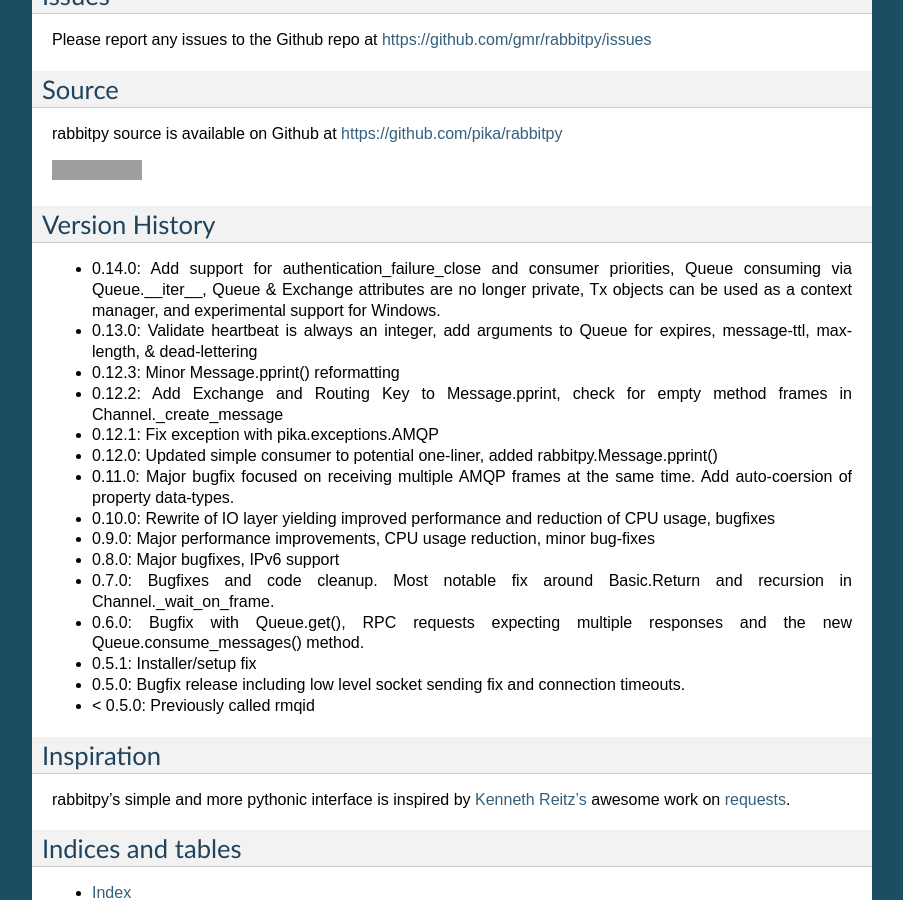
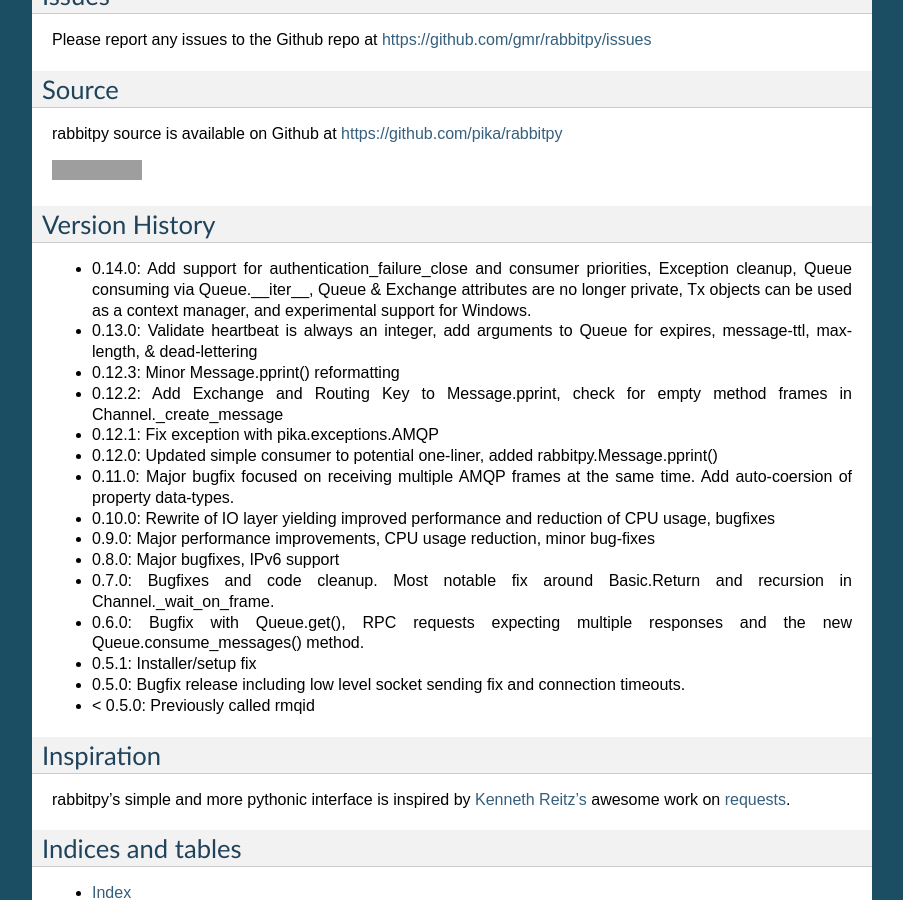
Before and after one commit to gmr/rabbitpy, a Sphinx documentation site: the page built from docs/index.rst, in a window 1280 px wide and 900 px high, scrolled down 1858 px. Shown: the whole window, without its empty margins (198-1101 px from the left). Built offline with Sphinx 7.4.7, drawn with Linux system fonts in a browser that asks for light colours; grey boxes are pictures that could not be loaded.

Commit message:
Add exception cleanup to the version history

```diff
--- a/README.rst
+++ b/README.rst
@@ -141,7 +141,7 @@
 
 Version History
 ---------------
-- 0.14.0: Add support for authentication_failure_close and consumer priorities, Queue consuming via Queue.__iter__, Queue & Exchange attributes are no longer private, Tx objects can be used as a context manager, and experimental support for Windows.
+- 0.14.0: Add support for authentication_failure_close and consumer priorities, Exception cleanup, Queue consuming via Queue.__iter__, Queue & Exchange attributes are no longer private, Tx objects can be used as a context manager, and experimental support for Windows.
 - 0.13.0: Validate heartbeat is always an integer, add arguments to Queue for expires, message-ttl, max-length, & dead-lettering
 - 0.12.3: Minor Message.pprint() reformatting
 - 0.12.2: Add Exchange and Routing Key to Message.pprint, check for empty method frames in Channel._create_message
--- a/docs/index.rst
+++ b/docs/index.rst
@@ -111,7 +111,7 @@
 
 Version History
 ---------------
-- 0.14.0: Add support for authentication_failure_close and consumer priorities, Queue consuming via Queue.__iter__, Queue & Exchange attributes are no longer private, Tx objects can be used as a context manager, and experimental support for Windows.
+- 0.14.0: Add support for authentication_failure_close and consumer priorities, Exception cleanup, Queue consuming via Queue.__iter__, Queue & Exchange attributes are no longer private, Tx objects can be used as a context manager, and experimental support for Windows.
 - 0.13.0: Validate heartbeat is always an integer, add arguments to Queue for expires, message-ttl, max-length, & dead-lettering
 - 0.12.3: Minor Message.pprint() reformatting
 - 0.12.2: Add Exchange and Routing Key to Message.pprint, check for empty method frames in Channel._create_message
```
